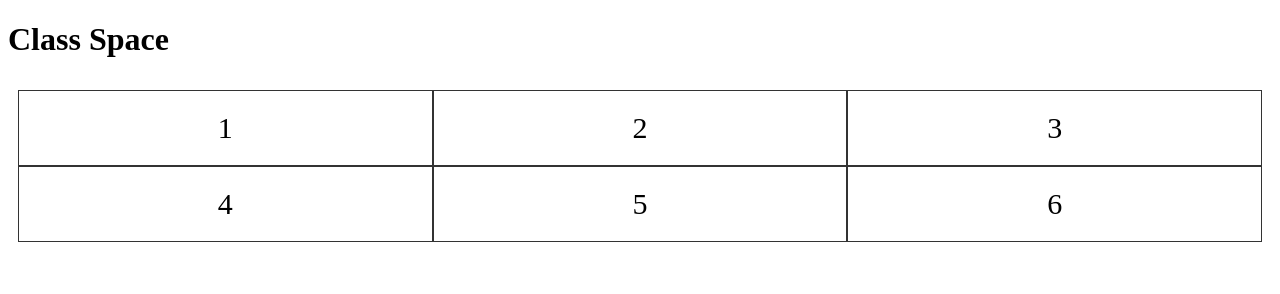
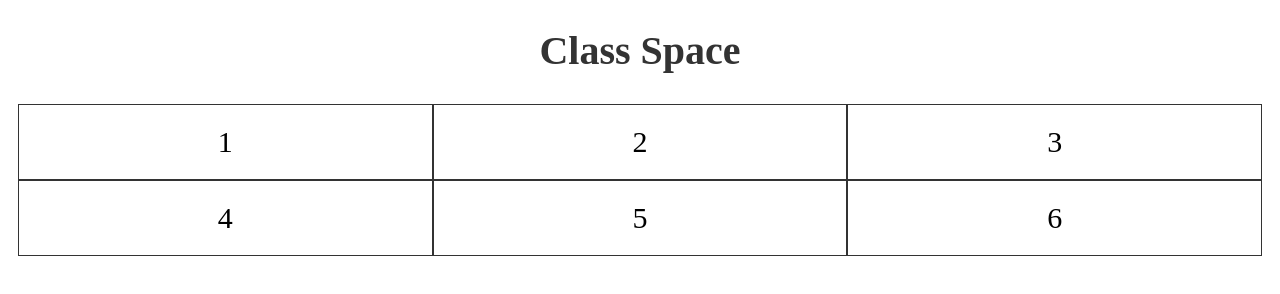
Before and after one commit to qian0418/CT2, a plain HTML site: page index.html in a window 1280 px wide. Drawn offline with Linux system fonts and the light colour scheme.

Commit message:
css.title

```diff
--- a/style.css
+++ b/style.css
@@ -11,3 +11,9 @@
     font-size: 30px;
     text-align: center;
   }
+  h1 {
+    text-align: center;
+    font-size: 40px;
+    color: #333; /* You can change the color as per your preference */
+    margin-bottom: 20px; /* Adds some space between the title and the grid */
+}
```
